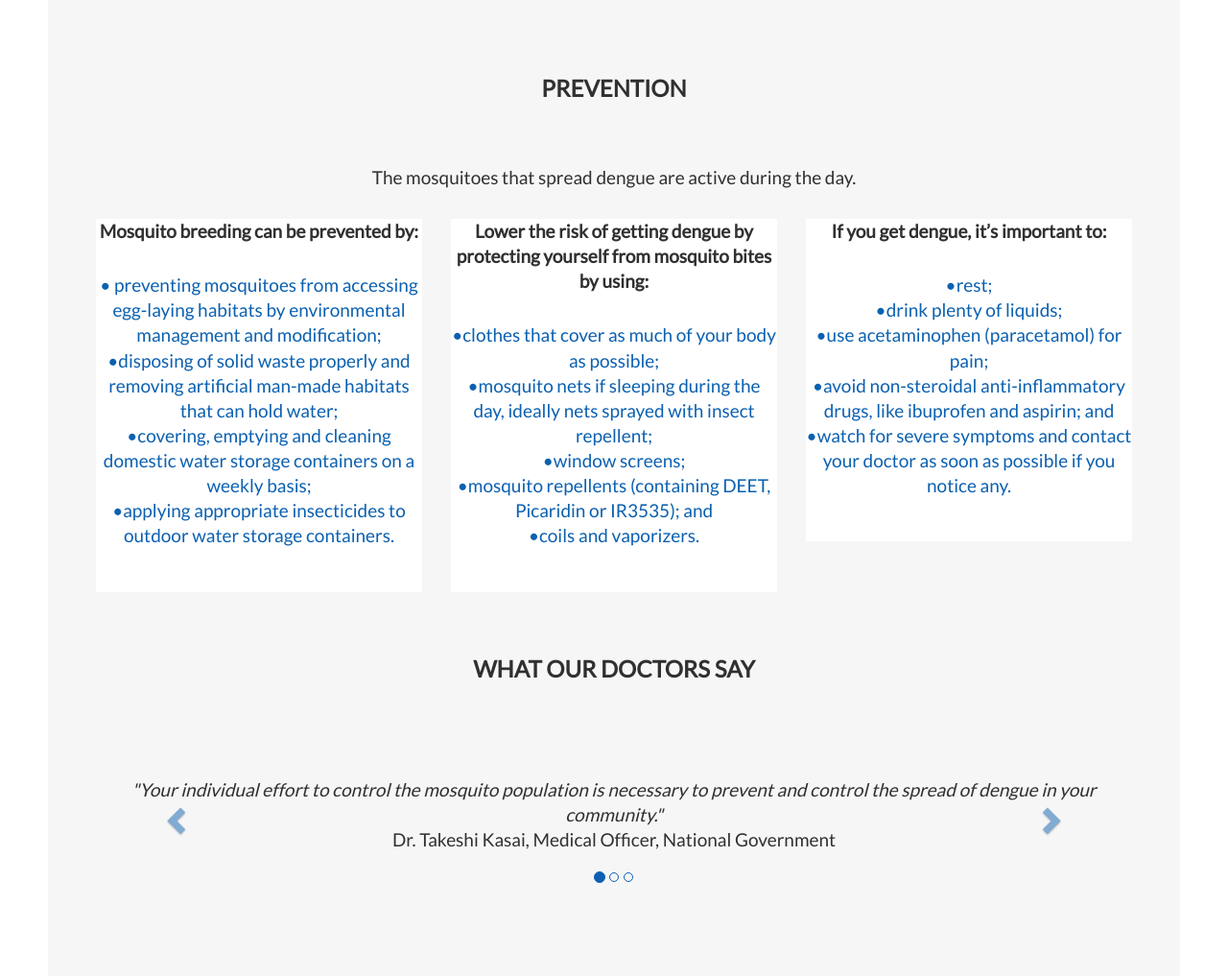
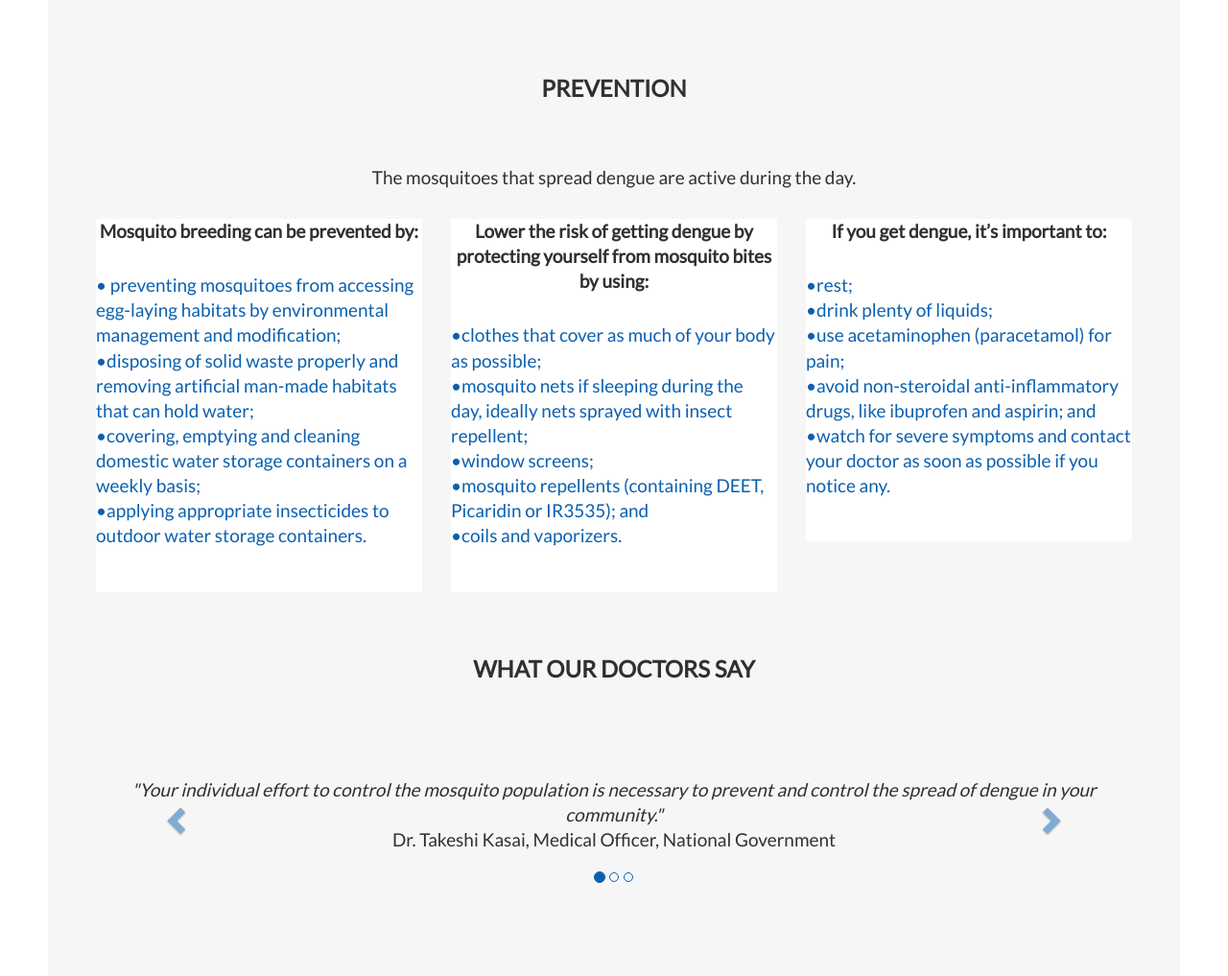
Before and after one commit to ShamErika/capstone, a PHP site: page / in a window 1280 px wide. Shown: the part 2979-3996 px from the top of the page at 96% size. Run offline with PHP 8.4, Linux system fonts and the light colour scheme.

Commit message:
created div for p class

```diff
--- a/index.html
+++ b/index.html
@@ -169,7 +169,7 @@
       <div class="thumbnail">
        <!--<img src="img/clothes.jpg"  width="400" height="300"> -->
         <p><strong>Mosquito breeding can be prevented by:</strong></p>
-        <p style="color:#0B60B0" text-margin="left">
+        <p class="p-a">
           • preventing mosquitoes from accessing egg-laying habitats by environmental management and modification;<br>
           •disposing of solid waste properly and removing artificial man-made habitats that can hold water;<br>
           •covering, emptying and cleaning domestic water storage containers on a weekly basis;<br>
@@ -180,7 +180,7 @@
       <div class="thumbnail">
 
         <p><strong>Lower the risk of getting dengue by protecting yourself from mosquito bites by using:</strong></p>
-         <p style="color:#0B60B0">
+         <p class="p-a">
           •clothes that cover as much of your body as possible;<br>
           •mosquito nets if sleeping during the day, ideally nets sprayed with insect repellent;<br>
           •window screens;<br>
@@ -193,7 +193,7 @@
     <div class="col-sm-4">
       <div class="thumbnail">
         <p><strong>If you get dengue, it’s important to:<strong></p>
-        <p style="color:#0B60B0">
+        <p class="p-a">
           •rest;<br>
           •drink plenty of liquids;<br>
           •use acetaminophen (paracetamol) for pain;<br>
--- a/style.css
+++ b/style.css
@@ -25,6 +25,15 @@
     margin-bottom: 30px;
   }
 
+  .p-a{
+    font-size: 19px;
+    line-height: 1.375em;
+    color: #303030;
+    font-weight: 400;
+    margin-bottom: 30px;
+    text-align: left;
+    color:#0B60B0
+  }
   .jumbotron {
     background-color: #0B60B0;
     color: #fff;
```
